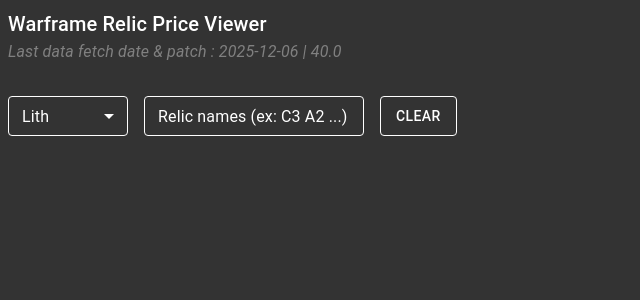
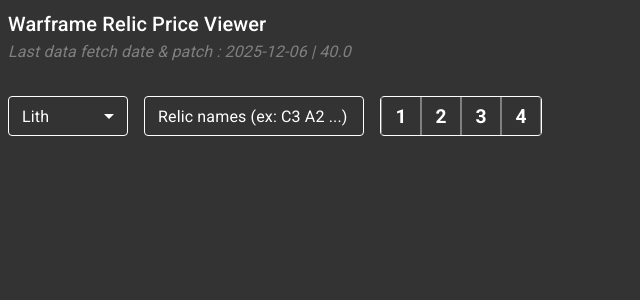
Before and after one commit to crva/platinum, a React (Vite) app: page / in a window 1280 px wide. Shown: the top 300 px of the page, without its empty margins (0-640 px from the left). Built offline with nearby package versions, Linux system fonts and the light colour scheme.

Commit message:
add control to set relic order in game

```diff
--- a/index.html
+++ b/index.html
@@ -4,6 +4,10 @@
     <meta charset="UTF-8" />
     <link rel="icon" type="image/svg+xml" href="/icon.ico" />
     <meta name="viewport" content="width=device-width, initial-scale=1.0" />
+    <link
+      href="https://fonts.googleapis.com/css2?family=Roboto:wght@300;400;500;700&display=swap"
+      rel="stylesheet"
+    />
     <title>platinum</title>
   </head>
   <body>
--- a/package.json
+++ b/package.json
@@ -10,8 +10,12 @@
     "preview": "vite preview"
   },
   "dependencies": {
+    "@dnd-kit/core": "^6.3.1",
+    "@dnd-kit/sortable": "^10.0.0",
+    "@dnd-kit/utilities": "^3.2.2",
     "@emotion/react": "^11.14.0",
     "@emotion/styled": "^11.14.1",
+    "@mui/icons-material": "^7.3.6",
     "@mui/material": "^7.3.6",
     "axios": "^1.13.2",
     "fs": "^0.0.1-security",
--- a/src/App.tsx
+++ b/src/App.tsx
@@ -126,7 +126,6 @@
           relicNames={relicNames}
           onTypeChange={handleTypeChange}
           onRelicNamesChange={handleRelicNamesChange}
-          onClear={() => setSearchParams({ type, search: "" })}
         />
         <Grid container spacing={2}>
           {filteredRelics.map((relic, index) => (
--- a/src/components/Controls.tsx
+++ b/src/components/Controls.tsx
@@ -1,4 +1,6 @@
-import { Box, Button, MenuItem, Select, TextField } from "@mui/material";
+import { Clear } from "@mui/icons-material";
+import { Box, IconButton, MenuItem, Select, TextField } from "@mui/material";
+import DraggableSquares from "./DraggableSquares";
 import type { RelicTier } from "./RelicCard";
 
 const relicTypes: RelicTier[] = ["Lith", "Meso", "Neo", "Axi", "Requiem"];
@@ -8,7 +10,6 @@
   relicNames: string;
   onTypeChange: (e: any) => void;
   onRelicNamesChange: (e: any) => void;
-  onClear: () => void;
 }
 
 export default function Controls({
@@ -16,10 +17,9 @@
   relicNames,
   onTypeChange,
   onRelicNamesChange,
-  onClear,
 }: ControlsProps) {
   return (
-    <Box sx={{ display: "flex", gap: 2, mb: 1 }}>
+    <Box sx={{ display: "flex", gap: 2, mb: 1, alignItems: "center" }}>
       <Select
         value={type}
         onChange={onTypeChange}
@@ -51,16 +51,26 @@
           "& .MuiInputLabel-root": { color: "#fff" },
           "& .MuiOutlinedInput-notchedOutline": { borderColor: "#fff" },
         }}
-        InputProps={{ style: { color: "#fff" } }}
+        InputProps={{
+          style: { color: "#fff" },
+          endAdornment: relicNames ? (
+            <IconButton
+              onClick={() =>
+                onRelicNamesChange({ target: { value: "" } } as any)
+              }
+              sx={{
+                color: "#fff",
+                "&:hover": { backgroundColor: "transparent" },
+                paddingRight: 0,
+              }}
+            >
+              <Clear />
+            </IconButton>
+          ) : null,
+        }}
         InputLabelProps={{ style: { color: "#fff" } }}
       />
-      <Button
-        variant="outlined"
-        onClick={onClear}
-        sx={{ color: "white", borderColor: "white" }}
-      >
-        Clear
-      </Button>
+      <DraggableSquares />
     </Box>
   );
 }
--- /dev/null
+++ b/src/components/DraggableSquares.tsx
@@ -0,0 +1,113 @@
+import {
+  closestCenter,
+  DndContext,
+  KeyboardSensor,
+  PointerSensor,
+  useSensor,
+  useSensors,
+  type DragEndEvent,
+} from "@dnd-kit/core";
+import {
+  arrayMove,
+  SortableContext,
+  sortableKeyboardCoordinates,
+  useSortable,
+  verticalListSortingStrategy,
+} from "@dnd-kit/sortable";
+import { CSS } from "@dnd-kit/utilities";
+import { Box } from "@mui/material";
+import React, { useState } from "react";
+
+interface SortableItemProps {
+  id: string;
+  children: React.ReactNode;
+}
+
+function SortableItem({ id, children }: SortableItemProps) {
+  const { attributes, listeners, setNodeRef, transform, transition } =
+    useSortable({ id });
+
+  const style = {
+    transform: CSS.Transform.toString(transform),
+    transition,
+  };
+
+  return (
+    <Box
+      ref={setNodeRef}
+      style={style}
+      {...attributes}
+      {...listeners}
+      sx={{
+        width: 38,
+        height: 38,
+        display: "flex",
+        alignItems: "center",
+        justifyContent: "center",
+        backgroundColor: "transparent",
+        color: "white",
+        fontSize: "1.2rem",
+        fontWeight: "bold",
+        cursor: "grab",
+        borderRight: "1px solid grey",
+        borderLeft: "1px solid grey",
+
+        "&:active": {
+          cursor: "grabbing",
+        },
+      }}
+    >
+      {children}
+    </Box>
+  );
+}
+
+export default function DraggableSquares() {
+  const [items, setItems] = useState(["1", "2", "3", "4"]);
+
+  const sensors = useSensors(
+    useSensor(PointerSensor),
+    useSensor(KeyboardSensor, {
+      coordinateGetter: sortableKeyboardCoordinates,
+    })
+  );
+
+  function handleDragEnd(event: DragEndEvent) {
+    const { active, over } = event;
+
+    if (over && active.id !== over.id) {
+      setItems((items) => {
+        const oldIndex = items.indexOf(active.id as string);
+        const newIndex = items.indexOf(over.id as string);
+
+        return arrayMove(items, oldIndex, newIndex);
+      });
+    }
+  }
+
+  return (
+    <Box
+      sx={{
+        display: "flex",
+        flexWrap: "wrap",
+        justifyContent: "center",
+        border: "1px solid #fff",
+        borderRadius: 1,
+      }}
+    >
+      <DndContext
+        sensors={sensors}
+        collisionDetection={closestCenter}
+        onDragEnd={handleDragEnd}
+      >
+        <SortableContext items={items} strategy={verticalListSortingStrategy}>
+          {items.map((id) => (
+            <SortableItem key={id} id={id}>
+              {id}
+            </SortableItem>
+          ))}
+        </SortableContext>
+      </DndContext>
+    </Box>
+  );
+}
--- a/src/main.css
+++ b/src/main.css
@@ -1,3 +1,4 @@
 body {
   background-color: #333;
+  font-family: "Roboto", sans-serif;
 }
```
Also changed, not shown: 1 other file (tests, documents, lock files or other folders).
